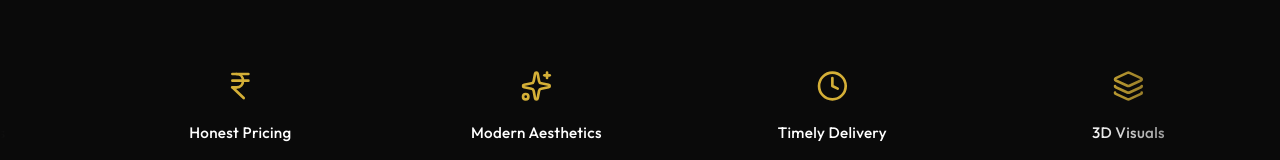
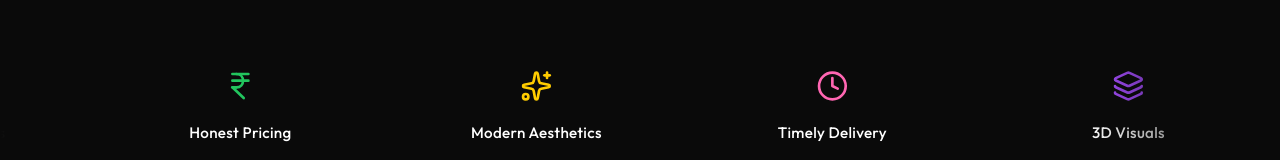
Before and after one commit to devarsh170407/Rudraksha-design-Studio, a React (Vite) app: page / in a window 1280 px wide. Shown: the part 1570-1730 px from the top of the page. Built offline with nearby package versions, Linux system fonts and the light colour scheme; no server answers; the database is empty.

Commit message:
style: updated trust slider with premium colorful icons

```diff
--- a/src/pages/Home.jsx
+++ b/src/pages/Home.jsx
@@ -235,20 +235,20 @@ export default function Home() {
             {[...Array(2)].map((_, i) => (
               <div key={i} style={{ display: 'flex', gap: '6rem', alignItems: 'center' }}>
                 {[
-                  { icon: <Heart size={32} />, label: "Personalized Design" },
-                  { icon: <Shield size={32} />, label: "Quality Materials" },
-                  { icon: <IndianRupee size={32} />, label: "Honest Pricing" },
-                  { icon: <Sparkles size={32} />, label: "Modern Aesthetics" },
-                  { icon: <Clock size={32} />, label: "Timely Delivery" },
-                  { icon: <Layers size={32} />, label: "3D Visuals" },
-                  { icon: <Paintbrush size={32} />, label: "Expert Execution" },
-                  { icon: <CheckCircle size={32} />, label: "Genuine Care" }
+                  { icon: <Heart size={32} />, label: "Personalized Design", color: "#ff4d4d" },
+                  { icon: <Shield size={32} />, label: "Quality Materials", color: "#4d94ff" },
+                  { icon: <IndianRupee size={32} />, label: "Honest Pricing", color: "#22c55e" },
+                  { icon: <Sparkles size={32} />, label: "Modern Aesthetics", color: "#ffcc00" },
+                  { icon: <Clock size={32} />, label: "Timely Delivery", color: "#ff66b2" },
+                  { icon: <Layers size={32} />, label: "3D Visuals", color: "#a64dff" },
+                  { icon: <Paintbrush size={32} />, label: "Expert Execution", color: "#00cccc" },
+                  { icon: <CheckCircle size={32} />, label: "Genuine Care", color: "#ff8533" }
                 ].map((item, idx) => (
                   <div key={idx} className="feature-item-slider" style={{
                     display: 'flex', flexDirection: 'column', alignItems: 'center', gap: '1rem',
                     minWidth: '200px'
                   }}>
-                    <div style={{ color: '#d4af37' }}>{item.icon}</div>
+                    <div style={{ color: item.color, transition: 'transform 0.3s ease' }}>{item.icon}</div>
                     <h4 style={{
                       color: 'white', fontSize: '0.95rem', fontWeight: 500, margin: 0,
                       letterSpacing: '0.02em', whiteSpace: 'nowrap'
@@ -333,7 +333,7 @@ export default function Home() {
 
       <style>{`
         .projects-page { min-height: 60vh; width: 100%; max-width: 100%; }
-        .feature-item-slider:hover > div:first-child { transform: scale(1.2); color: white; }
+        .feature-item-slider:hover > div:first-child { transform: scale(1.2); }
 
         @keyframes scroll {
           from { transform: translateX(0); }
```
